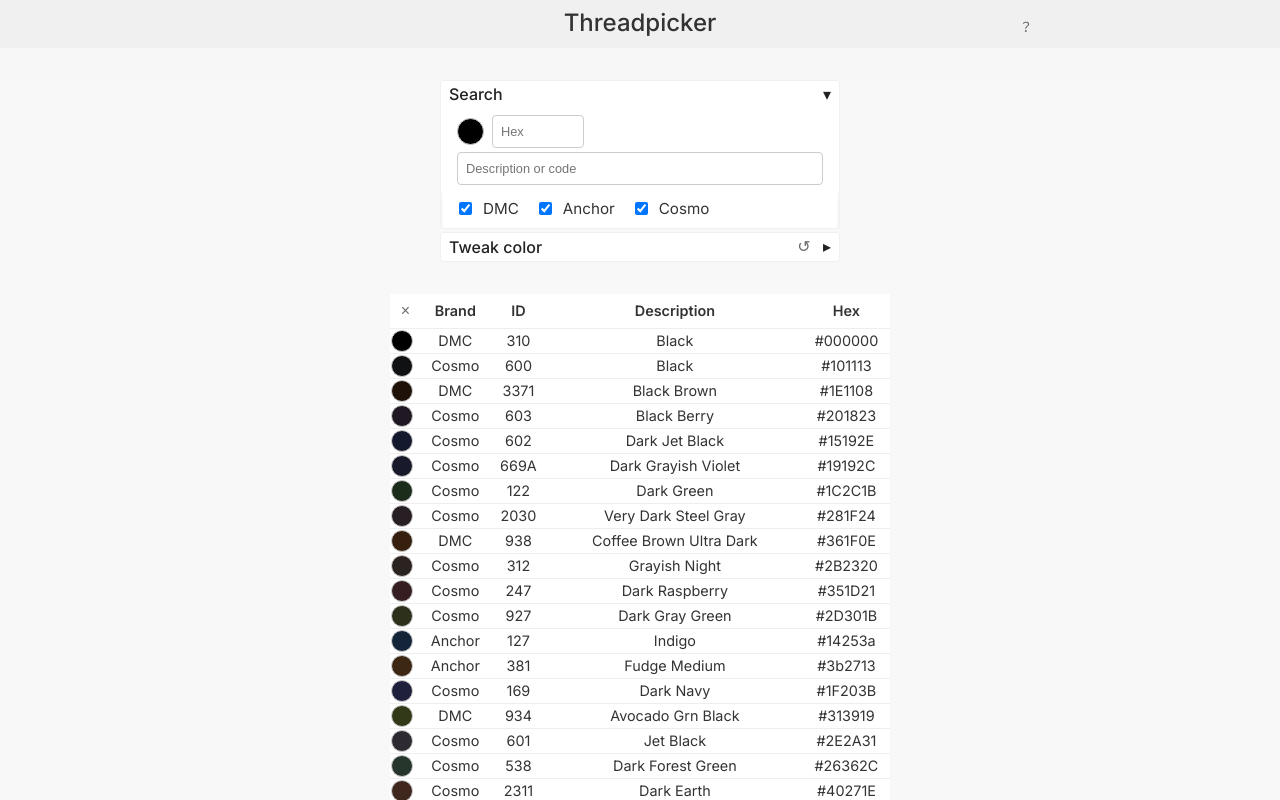
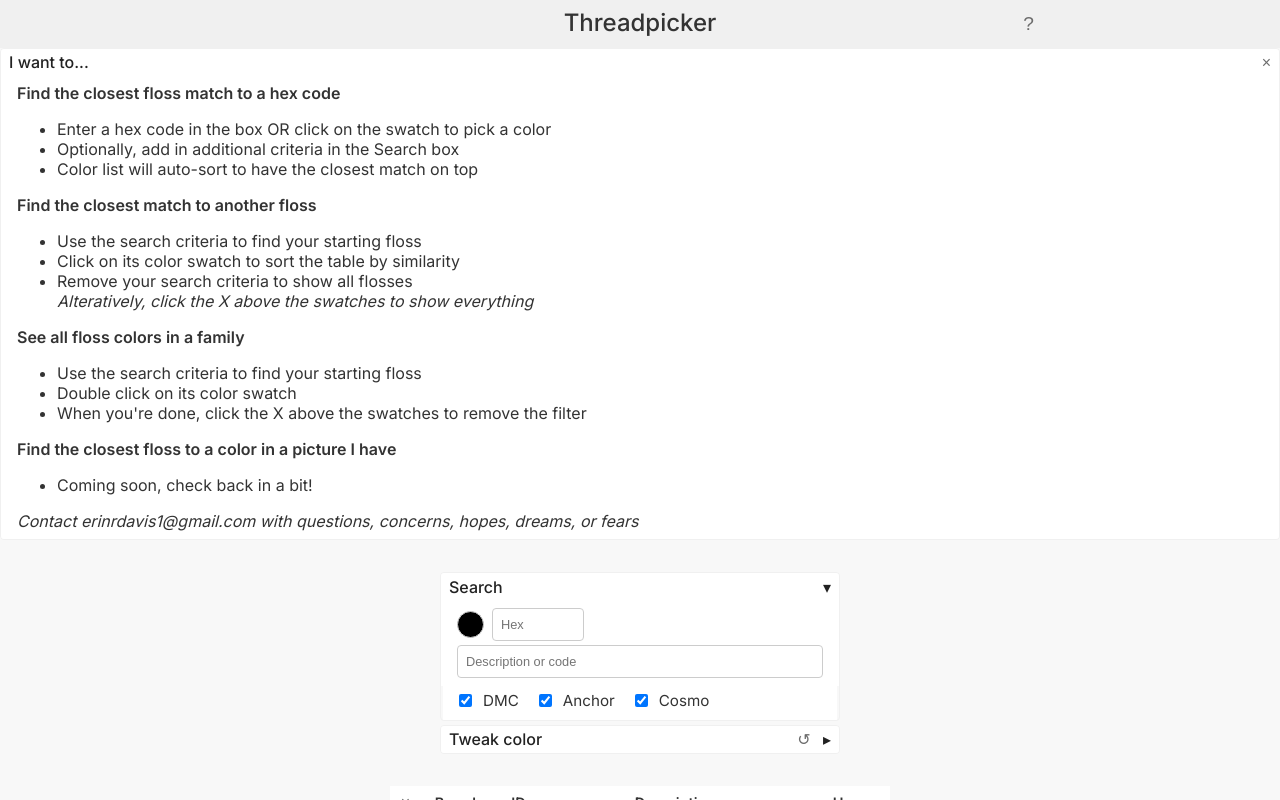
Before and after one commit to erdavis1/thread-colors, a SvelteKit app: page / in a window 1280 px wide. Shown: the top 800 px of the page. Built offline with nearby package versions, Linux system fonts and the light colour scheme.

Commit message:
updated how to

```diff
--- a/src/routes/+page.svelte
+++ b/src/routes/+page.svelte
@@ -18,7 +18,7 @@
     //helper variables
     let showSliders = false;
 	let showSearch = true;
-    let showHelp = false;
+    let showHelp = true;
     let showPhoto = true
 	let clickTimer = null;
 
@@ -178,7 +178,7 @@
 <header>
 	<div class="header-content">
 		<h1 class="header-title">Threadpicker</h1>
-		<button class="question-button" on:click={() => showHelp = !showHelp}>﹖</button>
+		<button class="question-button" on:click={() => showHelp = !showHelp}>?</button>
 	</div>
 
 </header>
@@ -190,31 +190,38 @@
     {#if showHelp}
         <div class="form-section">
             <div class="section-header">
-                    <h3>How to Use Threadpicker
+                    <h3>I want to...
                         <span>
                         <button class="cancel" type="button" on:click={showHelp = false}>×</button></span>
                     </h3>
             </div>
             <div class="section-body">
-                <b>Search box</b>
+                <b>Find the closest floss match to a hex code</b>
                     <ul>
-                        <li>Click the <strong>color preview circle</strong> to select a color</li>
-                        <li>Type a <strong>hex code</strong> to sort table by similarity</li>
-                        <li>Filter floss by <strong>id or name</strong></li>
-                        <li>Pick which <strong>brands</strong> of floss to show</li>
+                        <li>Enter a hex code in the box OR click on the swatch to pick a color</li>
+                        <li>Optionally, add in additional criteria in the Search box</li>
+                        <li>Color list will auto-sort to have the closest match on top</li>
                     </ul>
-                <b>Tweak color box</b>
+
+                    <b>Find the closest match to another floss</b>
                     <ul>
-                        <li>Use the <strong>sliders</strong> for finer control over the color</li>
-                        <li>Click the <strong>↺</strong> to reset the sliders</li>
+                        <li>Use the search criteria to find your starting floss</li>
+                        <li>Click on its color swatch to sort the table by similarity </li>
+                        <li>Remove your search criteria to show all flosses<br>
+                            <i>Alteratively, click the X above the swatches to show everything</i></li>
                     </ul>
-                <b>Color table</b>
-                    <ul>
-                        <li>Table shows the <strong>colors</strong> that meet your criteria</li>
-                        <li>Click the <strong>color preview circle</strong> to sort for similar colors</li>
-                        <li>Double click the <strong>color preview circle</strong> to see other colors in that family</li>
-                        <li>Click the <strong>x</strong> to remove your filters and color tweaks</li>
-                    </ul>
+
+                    <b>See all floss colors in a family</b>
+                    <uL>
+                        <li>Use the search criteria to find your starting floss</li>
+                        <li>Double click on its color swatch</li>
+                        <li>When you're done, click the X above the swatches to remove the filter</li>
+                    </uL>
+
+                    <b>Find the closest floss to a color in a picture I have</b>
+                    <ul><li>Coming soon, check back in a bit!</li></ul>
+
+
                 <i>Contact erinrdavis1@gmail.com with questions, concerns, hopes, dreams, or fears</i>
                 </div>
             </div>
@@ -375,7 +382,7 @@
 	margin: auto 0;
 	background: none;
 	border: none;
-	font-size: 1rem;
+	font-size: 1.2rem;
 	cursor: pointer;
 	color: #6C6C6C;
 }
```
